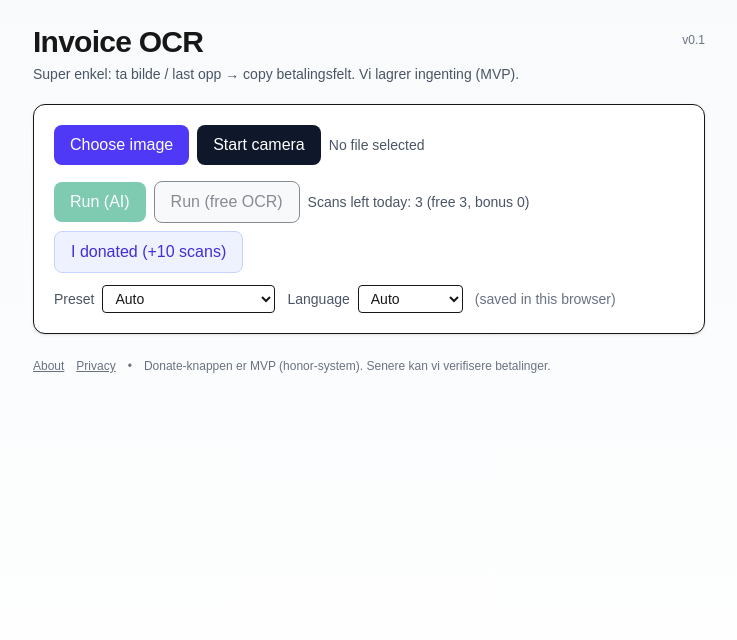
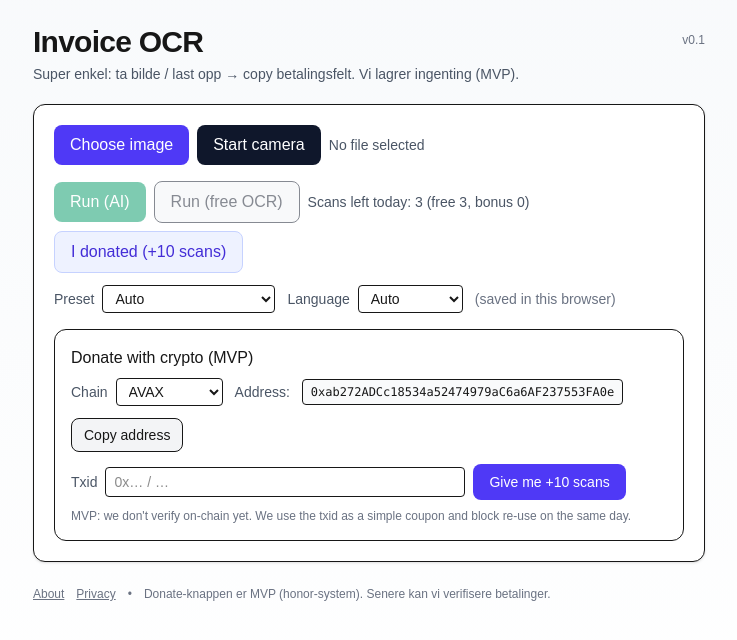
Before and after one commit to KjetilSv/invoice-ocr, a Next.js app: page / in a window 1280 px wide. Shown: the top 640 px of the page, without its empty margins (271-1008 px from the left). Built offline with nearby package versions, Linux system fonts and the light colour scheme.

Commit message:
Add crypto donation MVP (txid coupon +10/day)

```diff
--- a/src/app/page.tsx
+++ b/src/app/page.tsx
@@ -2,8 +2,16 @@
 
 import { useEffect, useMemo, useRef, useState } from 'react';
 import { createWorker } from 'tesseract.js';
-import { applyDonate, canScan, consumeOne, loadQuota, saveQuota, type QuotaState } from '@/lib/quota';
+import { addBonus, applyDonate, canScan, consumeOne, loadQuota, saveQuota, type QuotaState } from '@/lib/quota';
 import { loadPrefs, savePrefs, type Prefs } from '@/lib/prefs';
+import {
+  addUsedTxid,
+  isTxidUsed,
+  loadDonations,
+  saveDonations,
+  type DonateChain,
+  type DonationRecord,
+} from '@/lib/donations';
 
 type Parsed = {
   mode: 'no' | 'iban' | 'generic';
@@ -102,6 +110,10 @@ export default function Home() {
   const [loading, setLoading] = useState(false);
   const [resp, setResp] = useState<Resp | null>(null);
   const [prefs, setPrefs] = useState<Prefs>({ preset: 'auto', lang: 'auto' });
+  const [donations, setDonations] = useState<DonationRecord | null>(null);
+  const [donateChain, setDonateChain] = useState<DonateChain>('avax');
+  const [donateTxid, setDonateTxid] = useState('');
+
   const uiLang = useMemo(() => {
     if (prefs.lang === 'no' || prefs.lang === 'en') return prefs.lang;
     const nav = (typeof navigator !== 'undefined' && navigator.language) || 'en';
@@ -135,6 +147,17 @@ export default function Home() {
       copyDue: 'Kopier forfall',
       rawText: 'Raw text',
       scansNone: 'Ingen scans igjen i dag. Doner for +10 scans.',
+      donateCryptoTitle: 'Doner med crypto (MVP)',
+      donateChain: 'Chain',
+      donateAddress: 'Adresse',
+      copyAddress: 'Kopier adresse',
+      txid: 'Txid',
+      applyTxid: 'Gi meg +10 scans',
+      txidUsed: 'Denne txid-en er allerede brukt i dag.',
+      txidMissing: 'Lim inn txid først.',
+      donateNote:
+        'Dette er MVP: vi verifiserer ikke on-chain ennå. Vi bruker txid som en enkel “kupong” og blokkerer gjenbruk samme dag.',
+      added10: '+10 scans lagt til',
     };
     const en = {
       chooseImage: 'Choose image',
@@ -160,6 +183,17 @@ export default function Home() {
       copyDue: 'Copy due date',
       rawText: 'Raw text',
       scansNone: 'No scans left today. Donate to get +10 scans.',
+      donateCryptoTitle: 'Donate with crypto (MVP)',
+      donateChain: 'Chain',
+      donateAddress: 'Address',
+      copyAddress: 'Copy address',
+      txid: 'Txid',
+      applyTxid: 'Give me +10 scans',
+      txidUsed: 'This txid was already used today.',
+      txidMissing: 'Paste a txid first.',
+      donateNote:
+        "MVP: we don't verify on-chain yet. We use the txid as a simple coupon and block re-use on the same day.",
+      added10: '+10 scans added',
     };
     return uiLang === 'no' ? no : en;
   }, [uiLang]);
@@ -175,6 +209,7 @@ export default function Home() {
     setMounted(true);
     setQuota(loadQuota());
     setPrefs(loadPrefs());
+    setDonations(loadDonations());
     // Camera preview requires secure context (https/localhost) and getUserMedia.
     setCanUseCamera(Boolean((window as any).isSecureContext && navigator.mediaDevices?.getUserMedia));
   }, []);
@@ -188,6 +223,11 @@ export default function Home() {
     if (!mounted) return;
     savePrefs(prefs);
   }, [mounted, prefs]);
+
+  useEffect(() => {
+    if (!mounted || !donations) return;
+    saveDonations(donations);
+  }, [mounted, donations]);
 
   useEffect(() => {
     return () => {
@@ -290,8 +330,53 @@ export default function Home() {
   }
 
   function donate() {
+    // legacy honor button (kept for quick local testing)
     if (!quota) return;
     setQuota(applyDonate(quota));
+  }
+
+  const donateAddr = useMemo(() => {
+    const avax = '0xab272ADCc18534a52474979aC6a6AF237553FA0e';
+    const dfk = '0xab272ADCc18534a52474979aC6a6AF237553FA0e';
+    // NOTE: Solana addresses are NOT 0x…; user must provide a real base58 address later.
+    const sol = '0xab272ADCc18534a52474979aC6a6AF237553FA0e';
+    return donateChain === 'avax' ? avax : donateChain === 'dfk' ? dfk : sol;
+  }, [donateChain]);
+
+  function explorerTxUrl(chain: DonateChain, txid: string) {
+    const t = txid.trim();
+    if (!t) return null;
+    if (chain === 'sol') return `https://solscan.io/tx/${encodeURIComponent(t)}`;
+    if (chain === 'dfk') return `https://explorer.dfkchain.com/tx/${encodeURIComponent(t)}`;
+    return `https://snowtrace.io/tx/${encodeURIComponent(t)}`;
+  }
+
+  async function copyText(s: string) {
+    try {
+      await navigator.clipboard.writeText(s);
+    } catch {
+      // ignore
+    }
+  }
+
+  const [notice, setNotice] = useState<string | null>(null);
+
+  function applyCryptoTxid() {
+    if (!quota || !donations) return;
+    const txid = donateTxid.trim();
+    if (!txid) {
+      setNotice(t.txidMissing);
+      return;
+    }
+    if (isTxidUsed(donations, donateChain, txid)) {
+      setNotice(t.txidUsed);
+      return;
+    }
+
+    setDonations(addUsedTxid(donations, donateChain, txid));
+    setQuota(addBonus(quota, 10));
+    setDonateTxid('');
+    setNotice(t.added10);
   }
 
   return (
@@ -399,7 +484,7 @@ export default function Home() {
           <label className="flex items-center gap-2">
             <span className="text-gray-600">{t.preset}</span>
             <select
-              className="border rounded px-2 py-1"
+              className="border rounded px-2 py-1 bg-white"
               value={prefs.preset}
               onChange={(e) => setPrefs((p) => ({ ...p, preset: e.target.value as any }))}
             >
@@ -413,7 +498,7 @@ export default function Home() {
           <label className="flex items-center gap-2">
             <span className="text-gray-600">{t.language}</span>
             <select
-              className="border rounded px-2 py-1"
+              className="border rounded px-2 py-1 bg-white"
               value={prefs.lang}
               onChange={(e) => setPrefs((p) => ({ ...p, lang: e.target.value as any }))}
             >
@@ -424,6 +509,68 @@ export default function Home() {
           </label>
 
           <span className="text-gray-500">{t.saved}</span>
+        </div>
+
+        <div className="mt-4 p-4 rounded-xl border bg-white">
+          <div className="font-medium">{t.donateCryptoTitle}</div>
+          <div className="mt-2 flex flex-wrap items-center gap-3 text-sm">
+            <label className="flex items-center gap-2">
+              <span className="text-gray-600">{t.donateChain}</span>
+              <select
+                className="border rounded px-2 py-1 bg-white"
+                value={donateChain}
+                onChange={(e) => setDonateChain(e.target.value as any)}
+              >
+                <option value="sol">SOL</option>
+                <option value="avax">AVAX</option>
+                <option value="dfk">DFK Chain</option>
+              </select>
+            </label>
+
+            <div className="text-gray-600">{t.donateAddress}:</div>
+            <code className="text-xs bg-gray-50 border rounded px-2 py-1">{donateAddr}</code>
+            <button
+              className="px-3 py-1.5 rounded-lg bg-gray-100 border hover:bg-gray-200"
+              onClick={() => copyText(donateAddr)}
+              type="button"
+            >
+              {t.copyAddress}
+            </button>
+          </div>
+
+          <div className="mt-3 flex flex-wrap items-center gap-2 text-sm">
+            <label className="flex items-center gap-2">
+              <span className="text-gray-600">{t.txid}</span>
+              <input
+                className="border rounded px-2 py-1 bg-white w-[360px] max-w-full"
+                value={donateTxid}
+                onChange={(e) => setDonateTxid(e.target.value)}
+                placeholder="0x… / …"
+              />
+            </label>
+            <button
+              className="px-4 py-2 rounded-lg bg-indigo-600 text-white font-medium hover:bg-indigo-700 disabled:opacity-50"
+              onClick={applyCryptoTxid}
+              disabled={!quota || !donations}
+              type="button"
+            >
+              {t.applyTxid}
+            </button>
+
+            {donateTxid.trim() ? (
+              <a
+                className="text-sm text-indigo-700 underline"
+                href={explorerTxUrl(donateChain, donateTxid) ?? '#'}
+                target="_blank"
+                rel="noreferrer"
+              >
+                explorer
+              </a>
+            ) : null}
+          </div>
+
+          {notice ? <div className="mt-2 text-sm text-gray-700">{notice}</div> : null}
+          <div className="mt-2 text-xs text-gray-500">{t.donateNote}</div>
         </div>
 
         {resp && !resp.ok ? (
--- /dev/null
+++ b/src/lib/donations.ts
@@ -0,0 +1,74 @@
+export type DonateChain = 'sol' | 'avax' | 'dfk';
+
+export type DonationRecord = {
+  day: string; // YYYY-MM-DD local
+  usedTxids: Record<DonateChain, string[]>;
+};
+
+const KEY = 'invoiceocr_donations_v1';
+
+function todayLocal(): string {
+  const d = new Date();
+  const yyyy = d.getFullYear();
+  const mm = String(d.getMonth() + 1).padStart(2, '0');
+  const dd = String(d.getDate()).padStart(2, '0');
+  return `${yyyy}-${mm}-${dd}`;
+}
+
+export function loadDonations(): DonationRecord {
+  const day = todayLocal();
+  try {
+    const raw = localStorage.getItem(KEY);
+    if (!raw)
+      return {
+        day,
+        usedTxids: { sol: [], avax: [], dfk: [] },
+      };
+    const r = JSON.parse(raw) as Partial<DonationRecord>;
+    if (r.day !== day)
+      return {
+        day,
+        usedTxids: { sol: [], avax: [], dfk: [] },
+      };
+    const used = (r.usedTxids || {}) as any;
+    return {
+      day,
+      usedTxids: {
+        sol: Array.isArray(used.sol) ? used.sol : [],
+        avax: Array.isArray(used.avax) ? used.avax : [],
+        dfk: Array.isArray(used.dfk) ? used.dfk : [],
+      },
+    };
+  } catch {
+    return {
+      day,
+      usedTxids: { sol: [], avax: [], dfk: [] },
+    };
+  }
+}
+
+export function saveDonations(r: DonationRecord) {
+  localStorage.setItem(KEY, JSON.stringify(r));
+}
+
+export function normalizeTxid(txid: string) {
+  return txid.trim();
+}
+
+export function isTxidUsed(r: DonationRecord, chain: DonateChain, txid: string) {
+  const t = normalizeTxid(txid);
+  return r.usedTxids[chain].some((x) => normalizeTxid(x) === t);
+}
+
+export function addUsedTxid(r: DonationRecord, chain: DonateChain, txid: string): DonationRecord {
+  const t = normalizeTxid(txid);
+  if (!t) return r;
+  if (isTxidUsed(r, chain, t)) return r;
+  return {
+    ...r,
+    usedTxids: {
+      ...r.usedTxids,
+      [chain]: [...r.usedTxids[chain], t],
+    },
+  };
+}
--- a/src/lib/quota.ts
+++ b/src/lib/quota.ts
@@ -2,7 +2,7 @@ export type QuotaState = {
   day: string; // YYYY-MM-DD (local)
   freeLeft: number; // starts at 3/day
   bonusLeft: number; // donate credits
-  donatedToday: boolean;
+  donatedToday: boolean; // legacy flag (MVP button). Not used for crypto-based top-ups.
 };
 
 const KEY = 'invoiceocr_quota_v1';
@@ -57,3 +57,9 @@ export function applyDonate(q: QuotaState): QuotaState {
   }
   return next;
 }
+
+export function addBonus(q: QuotaState, n: number): QuotaState {
+  const next = { ...q };
+  next.bonusLeft += Math.max(0, Math.floor(n));
+  return next;
+}
```
